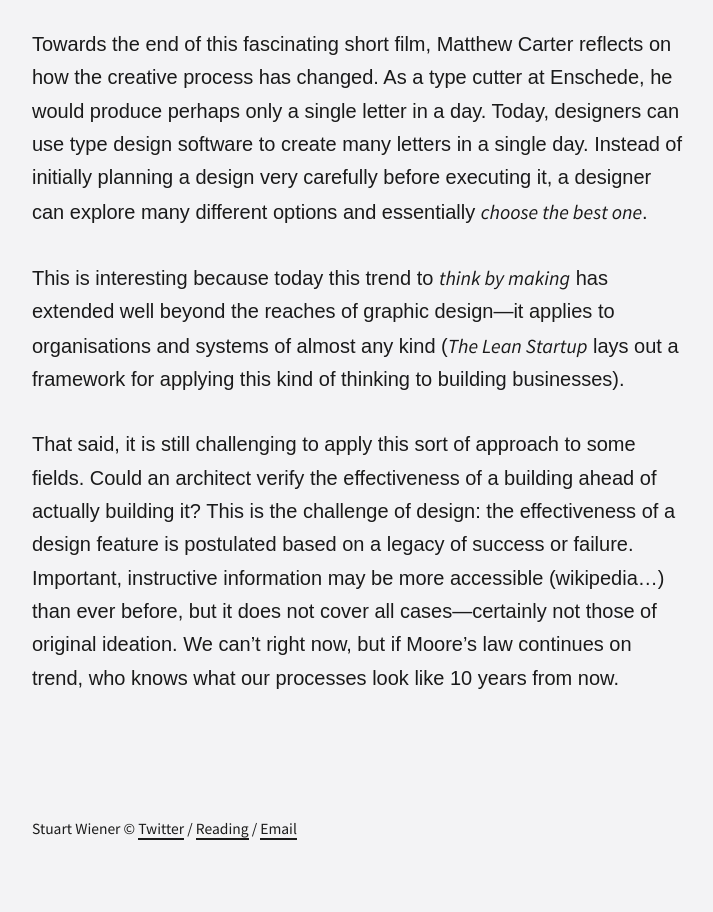
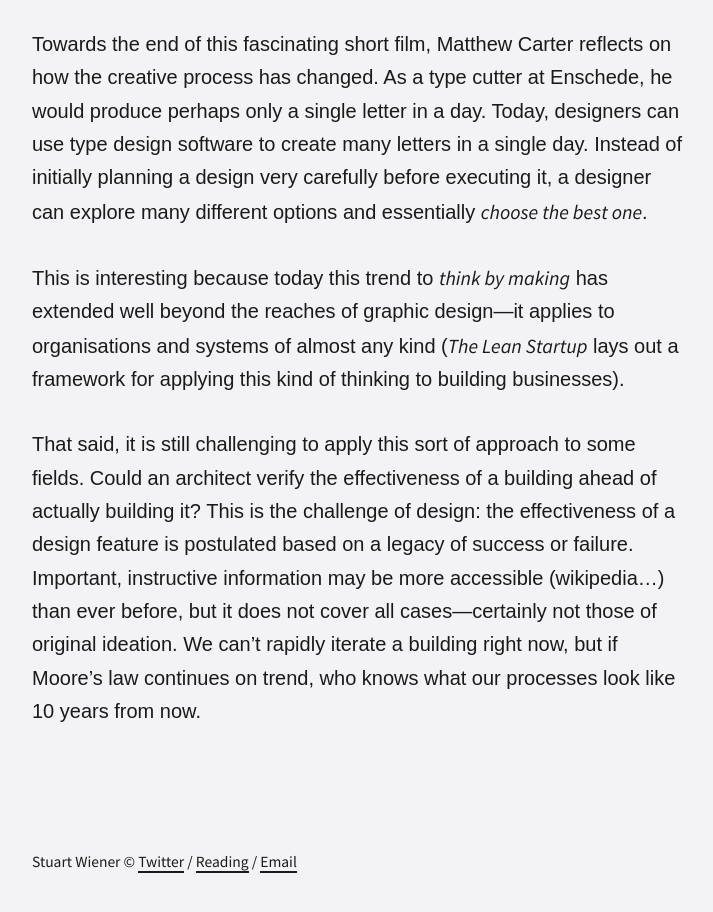
Before and after one commit to stuartwiener/stuartwiener.github.io, a Jekyll site: the page built from _posts/2016-08-15-design-process.md, in a window 1280 px wide, cut to the strip 750-1682 px from the top of the page. Shown: the top 912 px of the strip, without its empty margins (160-873 px from the left). Built offline with Jekyll 4.4.1, drawn with Linux system fonts in a browser that asks for light colours; some web fonts are replaced.

```diff
--- a/_posts/2016-08-15-design-process.md
+++ b/_posts/2016-08-15-design-process.md
@@ -11,4 +11,4 @@
 
 This is interesting because today this trend to *think by making* has extended well beyond the reaches of graphic design—it applies to organisations and systems of almost any kind (*The Lean Startup* lays out a framework for applying this kind of thinking to building businesses).
 
-That said, it is still challenging to apply this sort of approach to some fields. Could an architect verify the effectiveness of a building ahead of actually building it? This is the challenge of design: the effectiveness of a design feature is postulated based on a legacy of success or failure. Important, instructive information may be more accessible (wikipedia…) than ever before, but it does not cover all cases—certainly not those of original ideation. We can’t right now, but if Moore’s law continues on trend, who knows what our processes look like 10 years from now.
+That said, it is still challenging to apply this sort of approach to some fields. Could an architect verify the effectiveness of a building ahead of actually building it? This is the challenge of design: the effectiveness of a design feature is postulated based on a legacy of success or failure. Important, instructive information may be more accessible (wikipedia…) than ever before, but it does not cover all cases—certainly not those of original ideation. We can’t rapidly iterate a building right now, but if Moore’s law continues on trend, who knows what our processes look like 10 years from now.
```
